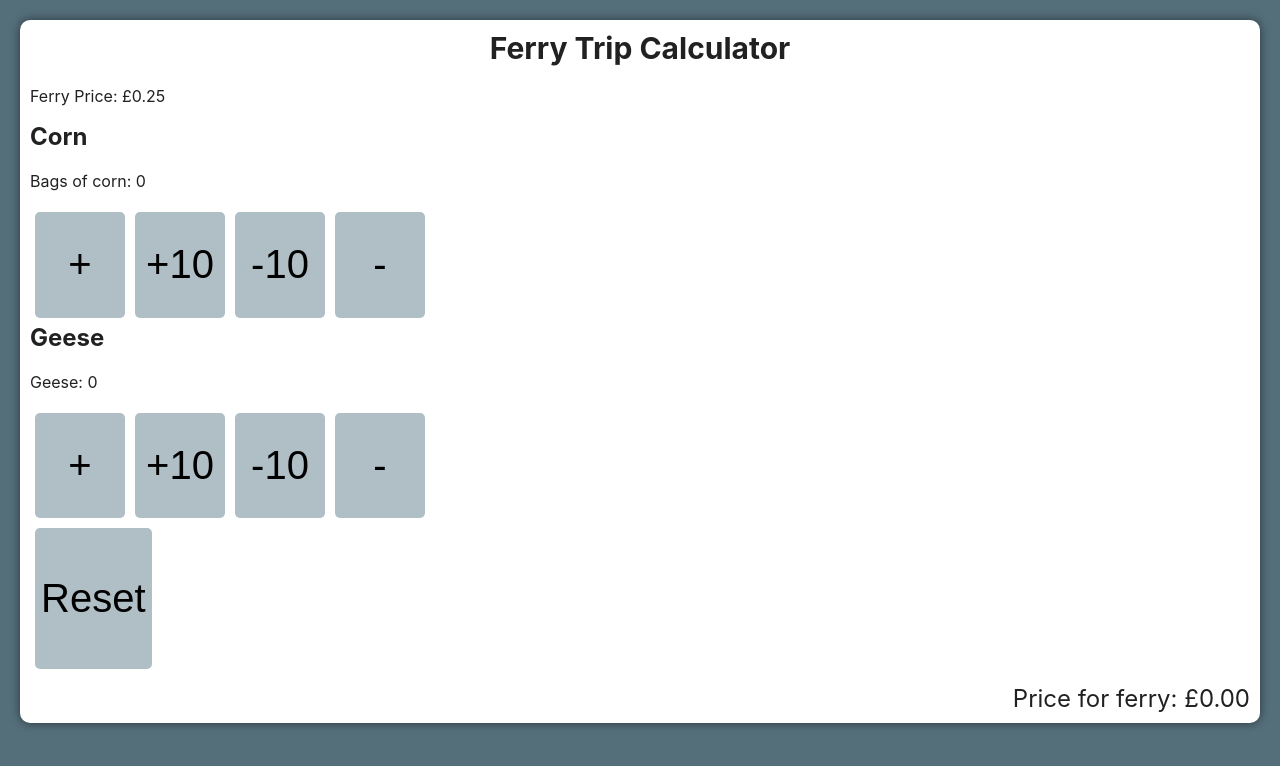
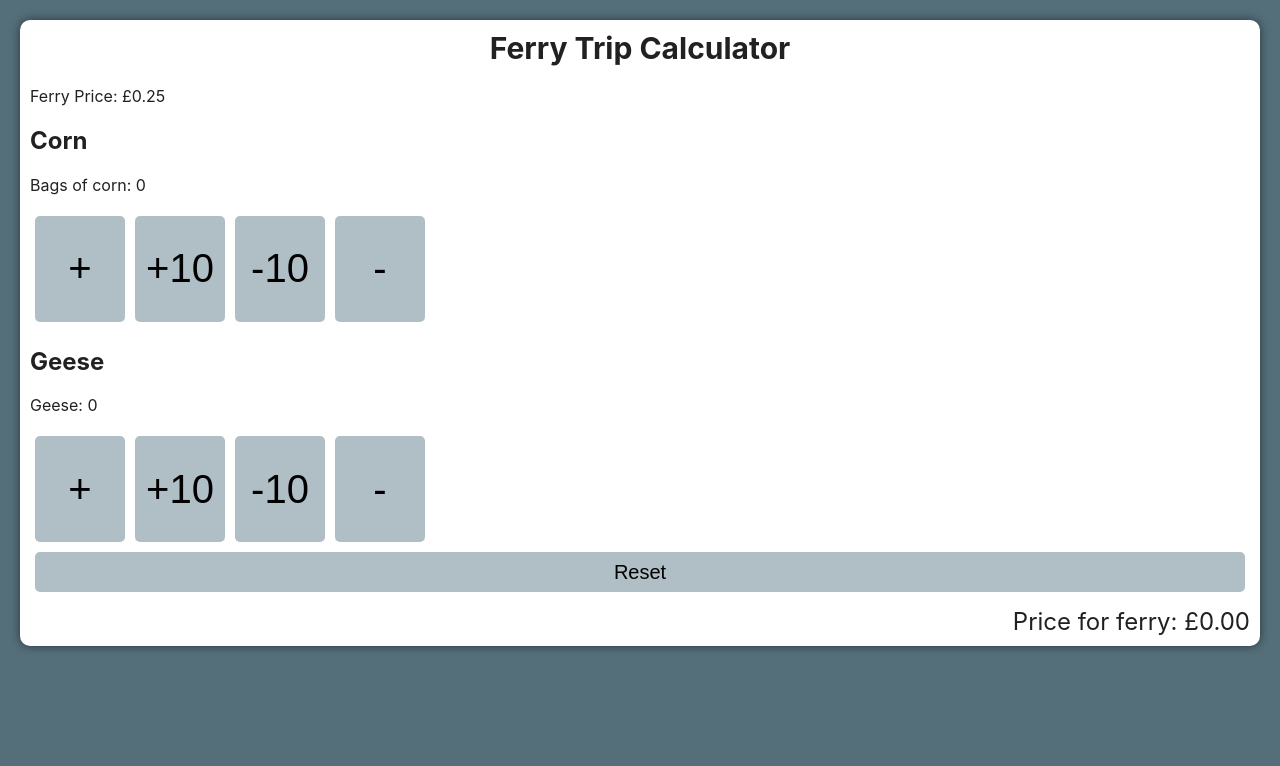
Before and after one commit to FarmersFerry/web-app, a React (Create React App) app: page / in a window 1280 px wide. Shown: the top 766 px of the page. Built offline with nearby package versions, Linux system fonts and the light colour scheme; the HTML template or start-up script is replaced by a standard one.

Commit message:
Change reset button styling

```diff
--- a/src/App.js
+++ b/src/App.js
@@ -84,7 +84,7 @@ class App extends React.Component {
 					</div>
 				</div>
 
-				<div className="extra-button-container">
+				<div className="reset-button-container">
 					<button onClick={() => this.reset()}>Reset</button>
 				</div>
 
--- a/src/App.scss
+++ b/src/App.scss
@@ -13,15 +13,20 @@ main {
 	background-color: #fff;
 	color: #212121;
 	box-shadow: 0px 0px 10px 0px rgba(0, 0, 0, 0.5);
-
-	:first-child {
-		margin-top: 0;
-	}
 }
 
 h1 {
+	margin-top: 0;
 	font-size: 30px;
 	text-align: center;
+}
+
+button {
+	background-color: #b0bec5;
+	border: none;
+	border-radius: 5px;
+	margin: 5px;
+	font-size: 20px;
 }
 
 .button-container {
@@ -31,14 +36,11 @@ h1 {
 
 	button {
 		flex: 1 0 0;
-		background-color: #b0bec5;
-		border: none;
-		border-radius: 5px;
-		margin: 5px;
 		display: flex;
 		justify-content: center;
 		align-items: center;
 		font-size: 40px;
+		height: unset;
 
 		@media only screen and (max-width: 460px) {
 			font-size: 8vw;
@@ -52,30 +54,13 @@ h1 {
 	}
 }
 
-.extra-button-container {
-	display: flex;
-	line-height: 30px;
-	max-width: 400px;
+.reset-button-container{
+	padding: 5px;
 
 	button {
-		background-color: #b0bec5;
-		border: none;
-		border-radius: 5px;
-		margin: 5px;
-		display: flex;
-		justify-content: center;
-		align-items: center;
-		font-size: 40px;
-
-		@media only screen and (max-width: 460px) {
-			font-size: 8vw;
-		}
-
-		&:before {
-			content: "";
-			float: left;
-			padding-top: 133%;
-		}
+		margin: 0;
+		height: 40px;
+		width: 100%;
 	}
 }
 
```
